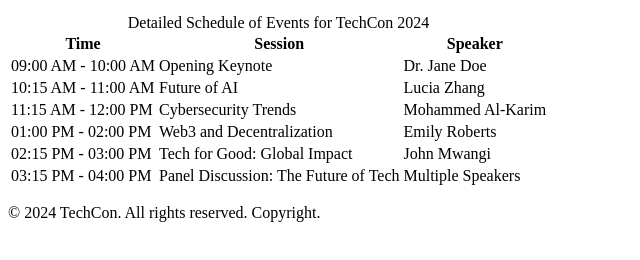
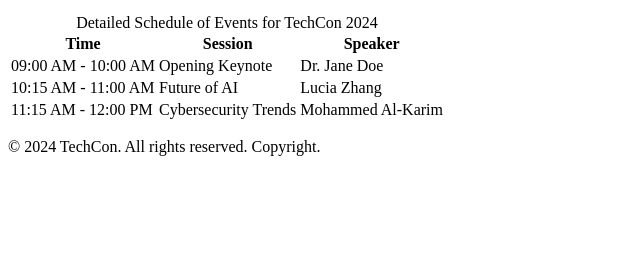
Before and after one commit to not-zendaya/TechCon_HTML, a plain HTML site: page techcon_website/schedule.html in a window 1280 px wide. Shown: the part 154-414 px from the top of the page, without its empty margins (0-640 px from the left). Drawn offline with Linux system fonts and the light colour scheme.

```diff
--- a/techcon_website/schedule.html
+++ b/techcon_website/schedule.html
@@ -44,21 +44,6 @@
             <td>Cybersecurity Trends</td>
             <td>Mohammed Al-Karim</td>
           </tr>
-          <tr>
-            <td>01:00 PM - 02:00 PM</td>
-            <td>Web3 and Decentralization</td>
-            <td>Emily Roberts</td>
-          </tr>
-          <tr>
-            <td>02:15 PM - 03:00 PM</td>
-            <td>Tech for Good: Global Impact</td>
-            <td>John Mwangi</td>
-          </tr>
-          <tr>
-            <td>03:15 PM - 04:00 PM</td>
-            <td>Panel Discussion: The Future of Tech</td>
-            <td>Multiple Speakers</td>
-          </tr>
         </tbody>
       </table>
     </main>
```
